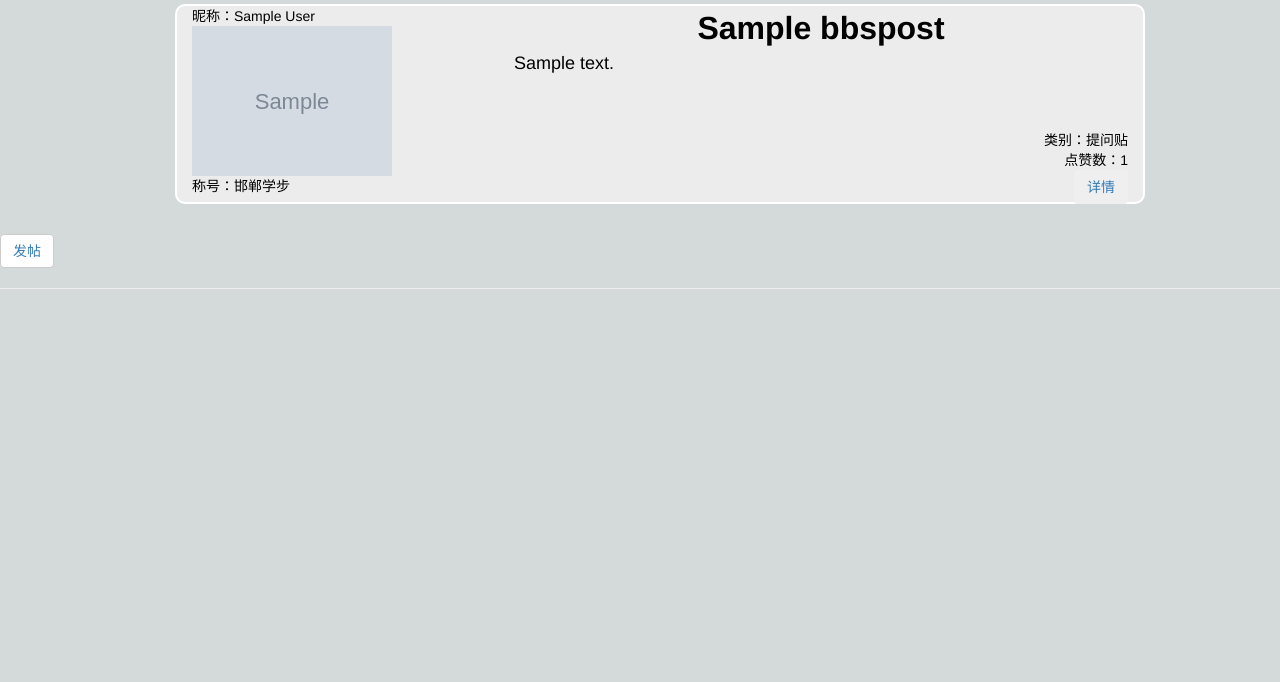
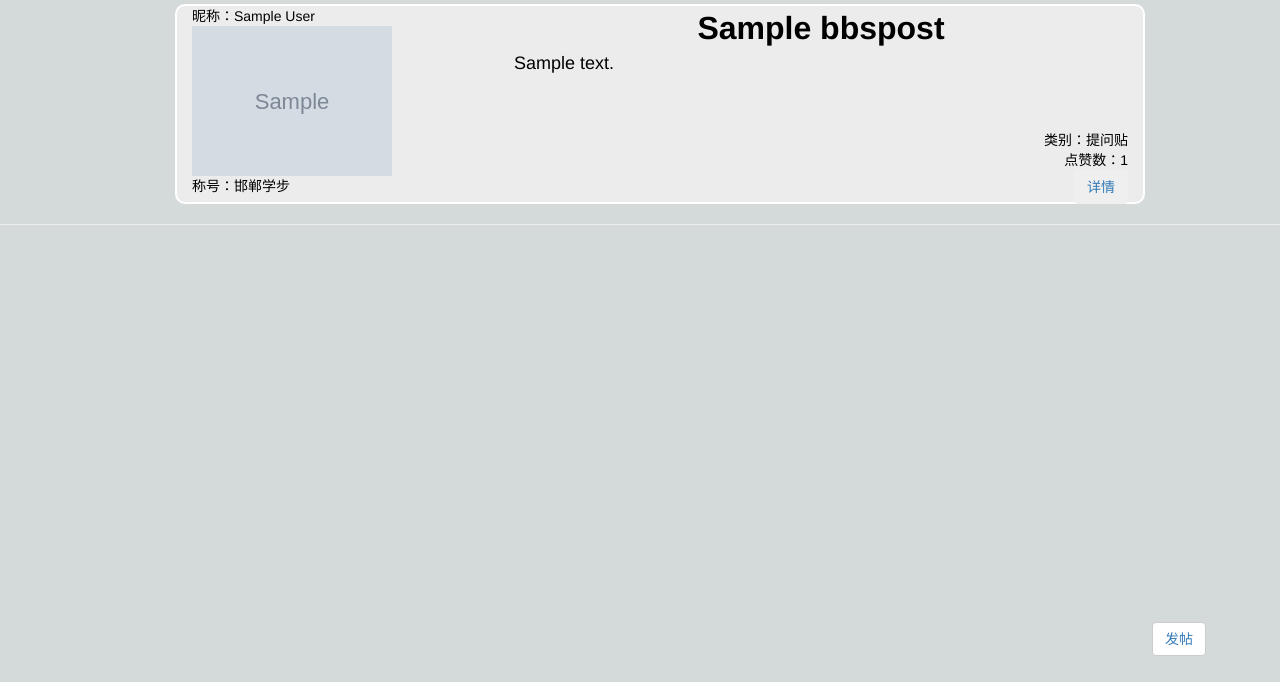
Before and after one commit to yangsz14/xuetangPlus, a Django app: page /course/1/ in a window 1280 px wide. Shown: the part 118-800 px from the top of the page. Run offline with Django 3.2, Linux system fonts and the light colour scheme; a user stored in the database is signed in; tables that the repository leaves empty hold one stand-in row (values such as "Sample post"); grey boxes marked "Sample" are stand-in pictures; some libraries are stand-ins or nearby versions.

Commit message:
按钮位置改变

```diff
--- a/static/style.css
+++ b/static/style.css
@@ -66,3 +66,9 @@ h1{
 #product .cat{
     text-align:right;
 }
+
+.fatie{
+    position: fixed;
+    left: 90%;
+    top: 90%;
+}
--- a/web/templates/web/course_bbs_list.html
+++ b/web/templates/web/course_bbs_list.html
@@ -42,5 +42,5 @@
 {% endfor %}
  </div>
 </ul>
-<h2 class="btn btn-default blue"><a href="/post/{{ course.id }}">发帖</a></h2>
+<h2 class="btn btn-default blue fatie"><a href="/post/{{ course.id }}">发帖</a></h2>
 {% endblock %}
```
